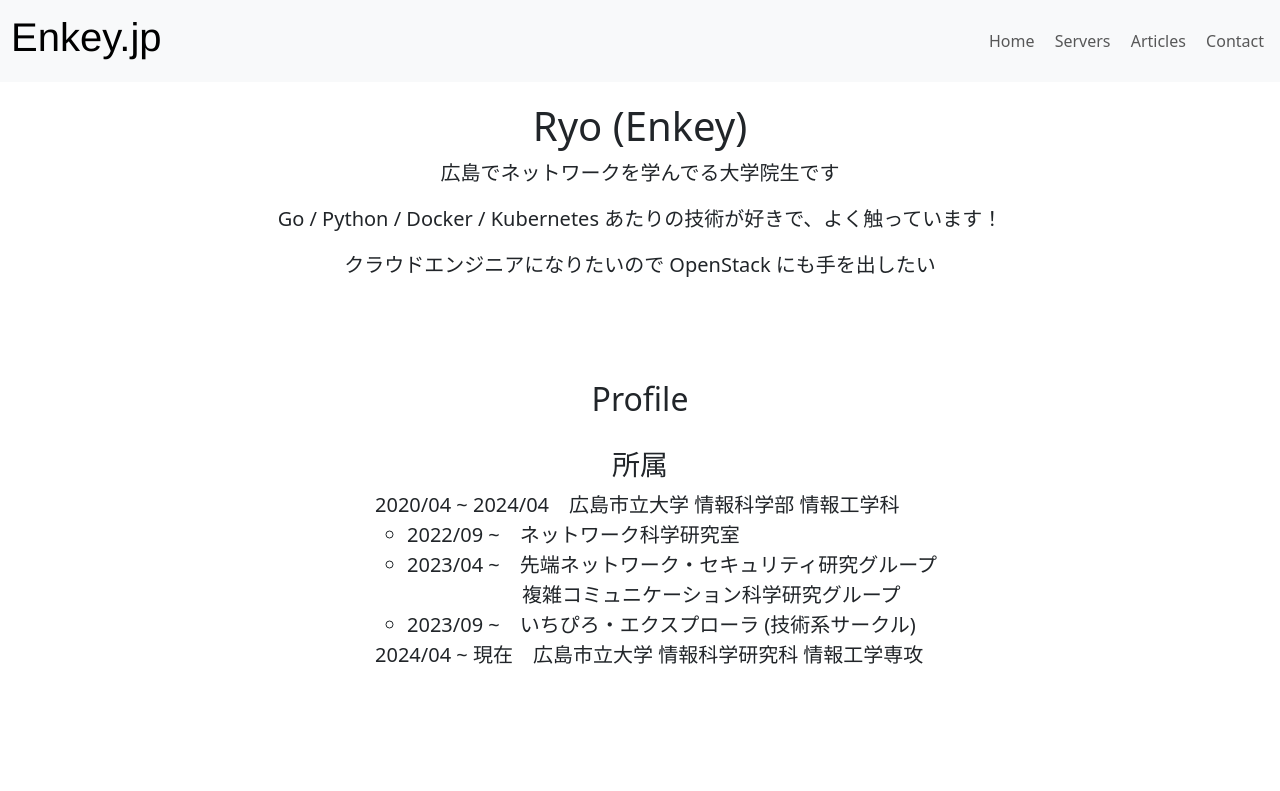
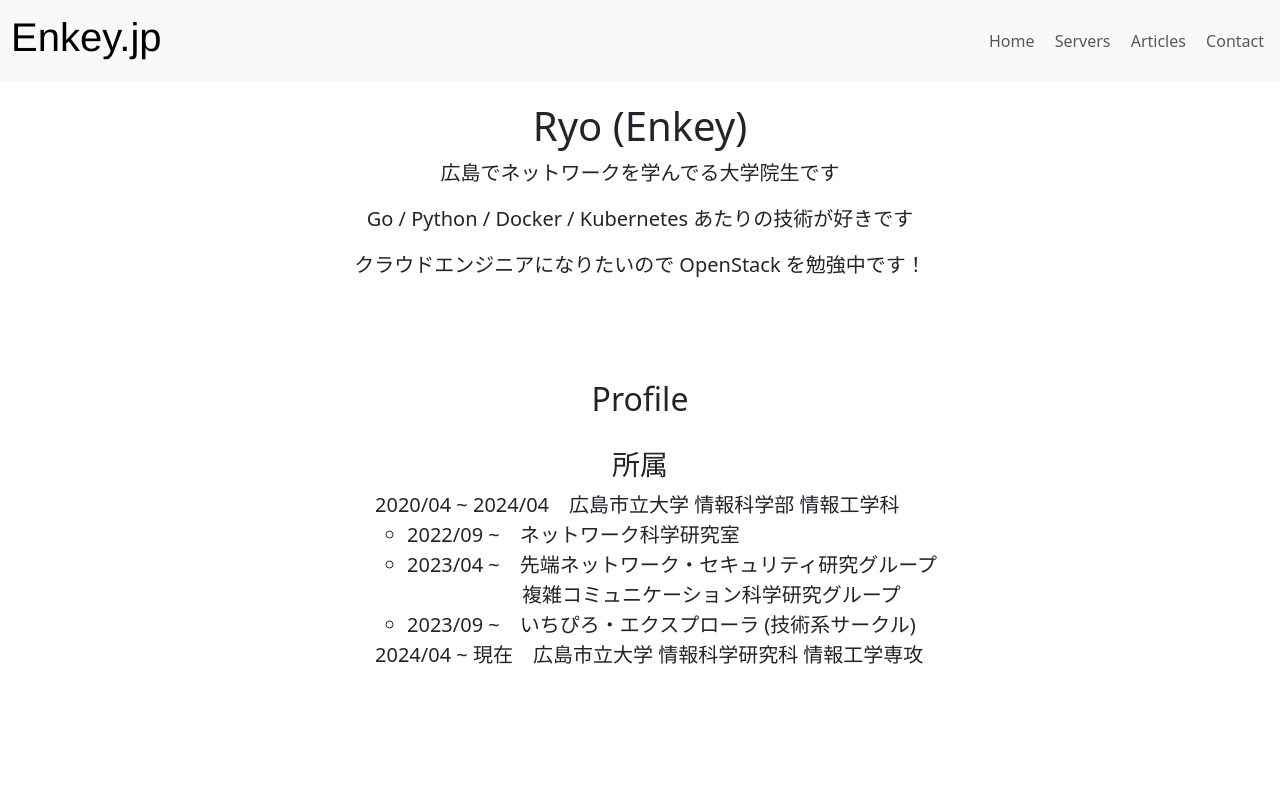
Before and after one commit to Ryoens/ryoens.github.io, a React (Create React App) app: page / in a window 1280 px wide. Shown: the top 791 px of the page. Built offline with nearby package versions, Linux system fonts and the light colour scheme.

Commit message:
first commit

```diff
--- a/src/App.js
+++ b/src/App.js
@@ -27,9 +27,9 @@ class App extends Component {
         <div class="container-sd image" className='start'>
           <h1>Ryo (Enkey)</h1>
           <p class="TextSize">広島でネットワークを学んでる大学院生です</p>
-          <p class="TextSize">Go / Python / Docker / Kubernetes あたりの技術が好きで、よく触っています！</p>
+          <p class="TextSize">Go / Python / Docker / Kubernetes あたりの技術が好きです</p>
           {/* <p class="TextSize">React / Node.js / Next.js / OpenStack とかにも興味があり、現在勉強中です！</p> */}
-          <p class="TextSize">クラウドエンジニアになりたいので OpenStack にも手を出したい</p>
+          <p class="TextSize">クラウドエンジニアになりたいので OpenStack を勉強中です！</p>
         {/* この後にタグで任意の箇所に飛べるようにしたい */}
         </div>
 
```
